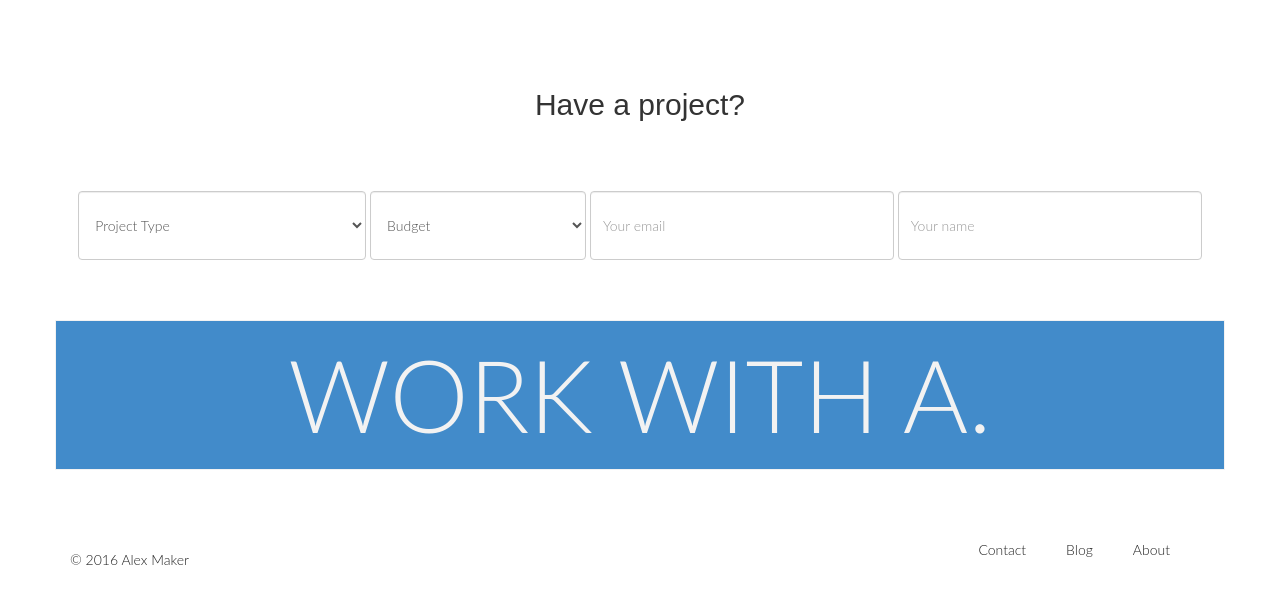
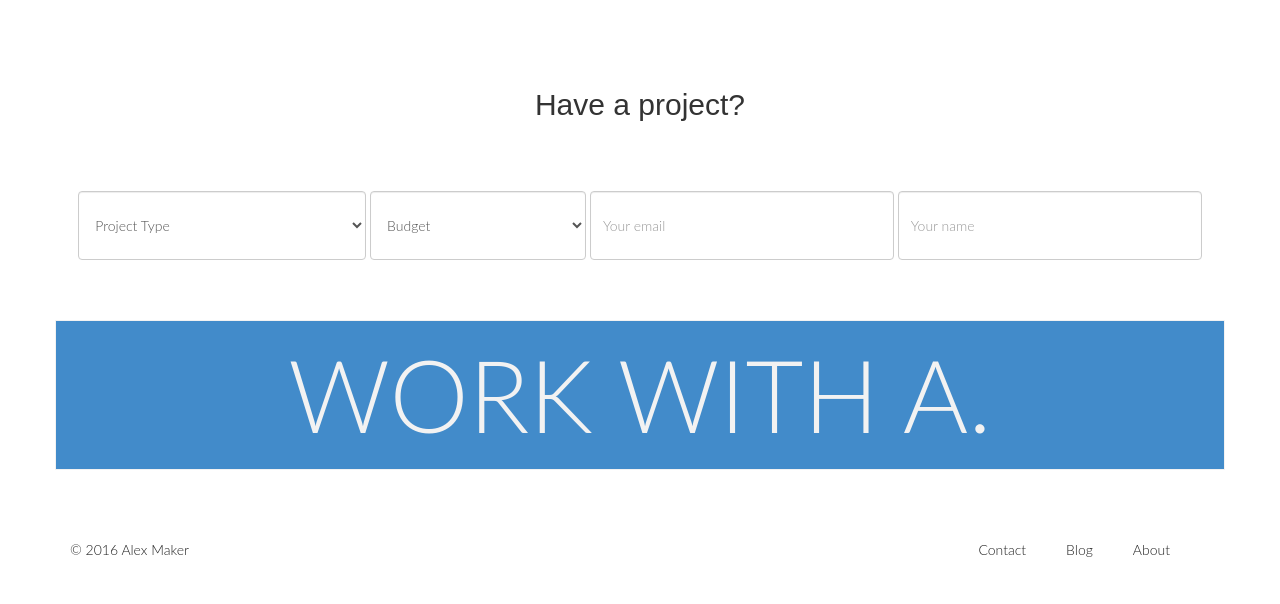
Before and after one commit to Evanto/AlexPortfolio, a plain HTML site: page index.html in a window 1280 px wide. Shown: the part 962-1566 px from the top of the page. Drawn offline with Linux system fonts and the light colour scheme.

Commit message:
Update main.css

```diff
--- a/css/main.css
+++ b/css/main.css
@@ -107,8 +107,8 @@ h6 {
   color: #212121;
 }
 
-.f1ooter ul {1
-02 1 float: right;
+.footer ul {
+  float: right;
   list-style: none;
   margin: 0;
   padding: 0;
```
